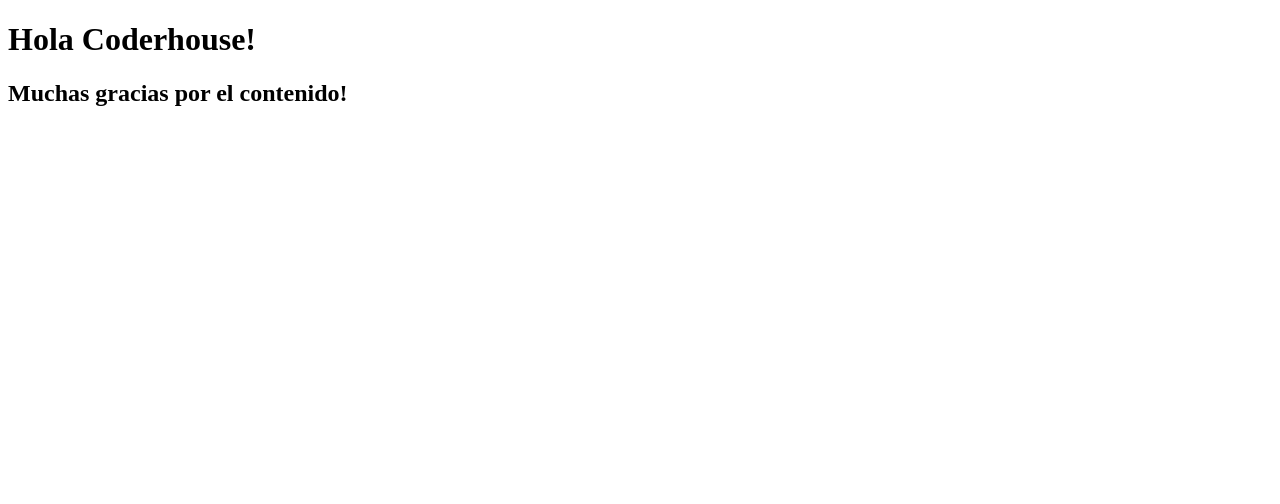
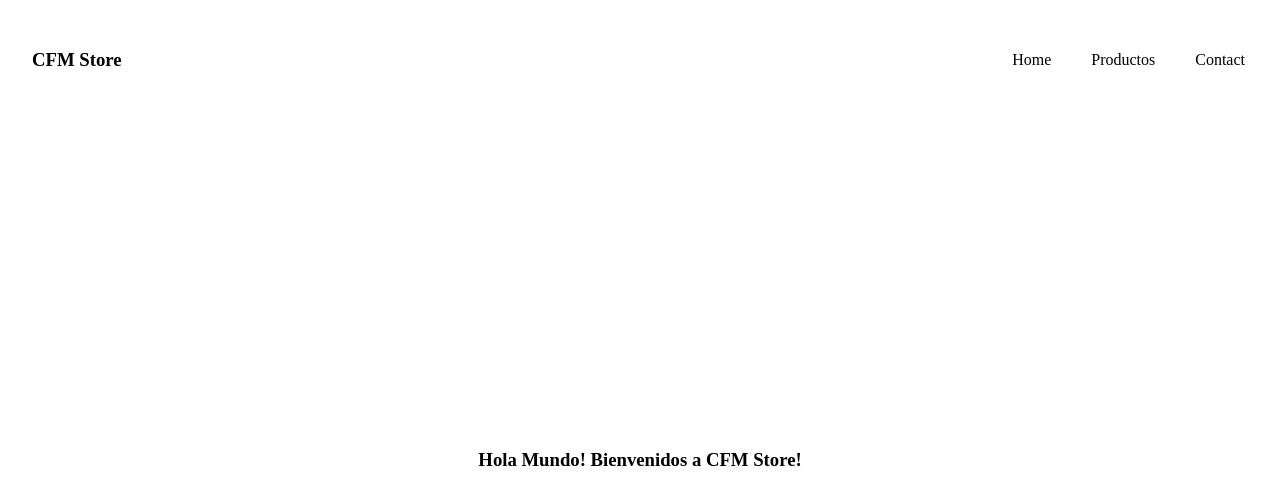
Before and after one commit to CruzFM/cfmstore-coderhouse, a React (Create React App) app: page / in a window 1280 px wide. Shown: the top 504 px of the page. Built offline with nearby package versions, Linux system fonts and the light colour scheme.

Commit message:
agregado de los componentes Header y Hero. Estilado de los mismos.

```diff
--- a/src/App.js
+++ b/src/App.js
@@ -1,9 +1,17 @@
+import Header from "./components/Header"
+import Hero from "./components/Hero"
+import "./styles.css"
+
+
 function App() {
   return (
-    <div>
-      <h1>Hola Coderhouse!</h1>
-      <h2>Muchas gracias por el contenido!</h2>
-    </div>
+    <>
+      <Header />
+
+      <Hero />
+
+    </>
+
   );
 }
 
--- a/src/components/Header.js
+++ b/src/components/Header.js
@@ -1,5 +1,17 @@
 export default function Header(){
     return(
-        <h2>Seguimos aprendiendo</h2>
+        <header className="header">
+
+            <h3 className="header--title">CFM Store</h3>
+
+            <nav className="header--navbar">
+                <ul className="header--navbar_items">
+                    <li>Home</li>
+                    <li>Productos</li>
+                    <li>Contact</li>
+                </ul>
+            </nav>
+
+        </header>
     )
 }
--- /dev/null
+++ b/src/components/Hero.js
@@ -0,0 +1,11 @@
+export default function Hero(){
+    return(
+        <section className="heroSection">
+
+            <article>
+                <h1>Hola Mundo! Bienvenidos a CFM Store!</h1>
+            </article>
+
+        </section>
+    )
+}
--- /dev/null
+++ b/src/styles.css
@@ -0,0 +1,43 @@
+body{
+    margin: 0;
+    padding: 0;
+    box-sizing: border-box;
+    height: 100vh;
+}
+
+h1,h2,h3,h4,h5,h6 {
+    margin: 0;
+}
+
+.header {
+    display: flex;
+    flex-direction: row;
+    height: 15vh;
+    align-items: center;
+    justify-content: center;
+}
+
+.header--title{
+    margin-right: auto;
+    padding: 24px 32px;
+}
+
+.header--navbar_items{
+    display: flex;
+    flex-direction: row;
+    list-style-type: none;
+    align-items: center;
+    justify-content: center;
+    padding: 15px;
+}
+
+.header--navbar_items > li{
+    padding: 20px;
+}
+
+.heroSection{
+    height: 85vh;
+    display: flex;
+    align-items: center;
+    justify-content: center;
+}
```
